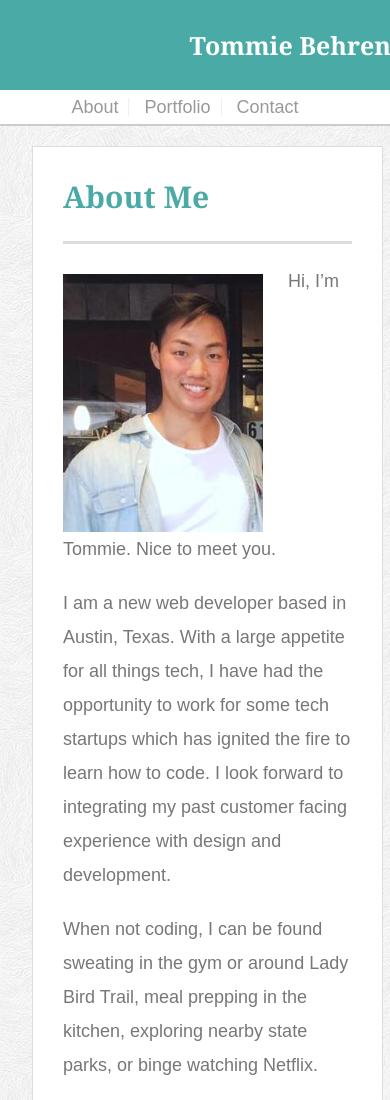
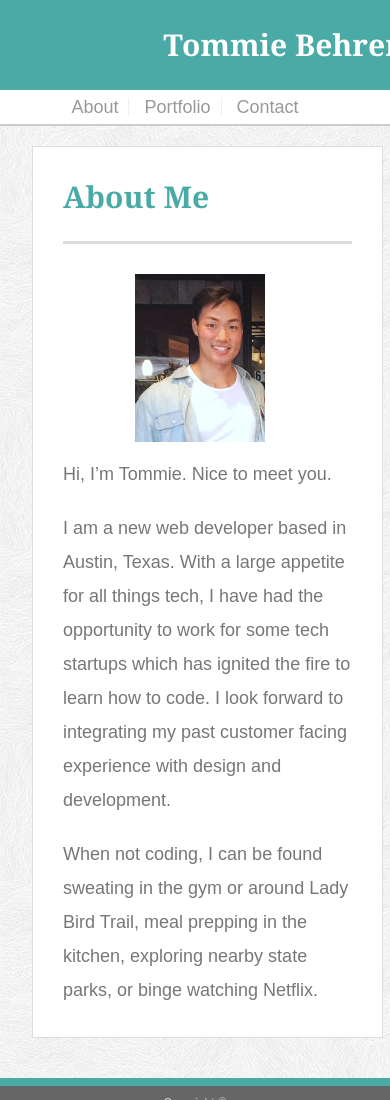
Before and after one commit to tbehrenbeck/Responsive-Portfolio, a plain HTML site: page index.html in a window 390 px wide. Shown: the top 1100 px of the page. Drawn offline with Linux system fonts and the light colour scheme.

Commit message:
imgFloats

```diff
--- a/assets/css/style.css
+++ b/assets/css/style.css
@@ -290,6 +290,7 @@ body {
       #logo {
         width: 640px;
         margin-left: 0px;
+        font-size: 30px;
       }
 
      nav {
@@ -298,4 +299,13 @@ body {
        margin-right: 0px;
      }
 
+     .auth-image {
+       width: 45%;
+       margin-left: 25%;
+       margin-bottom: 15px;
+     }
+
+     p {
+       clear: both;
+     }
     }
```
